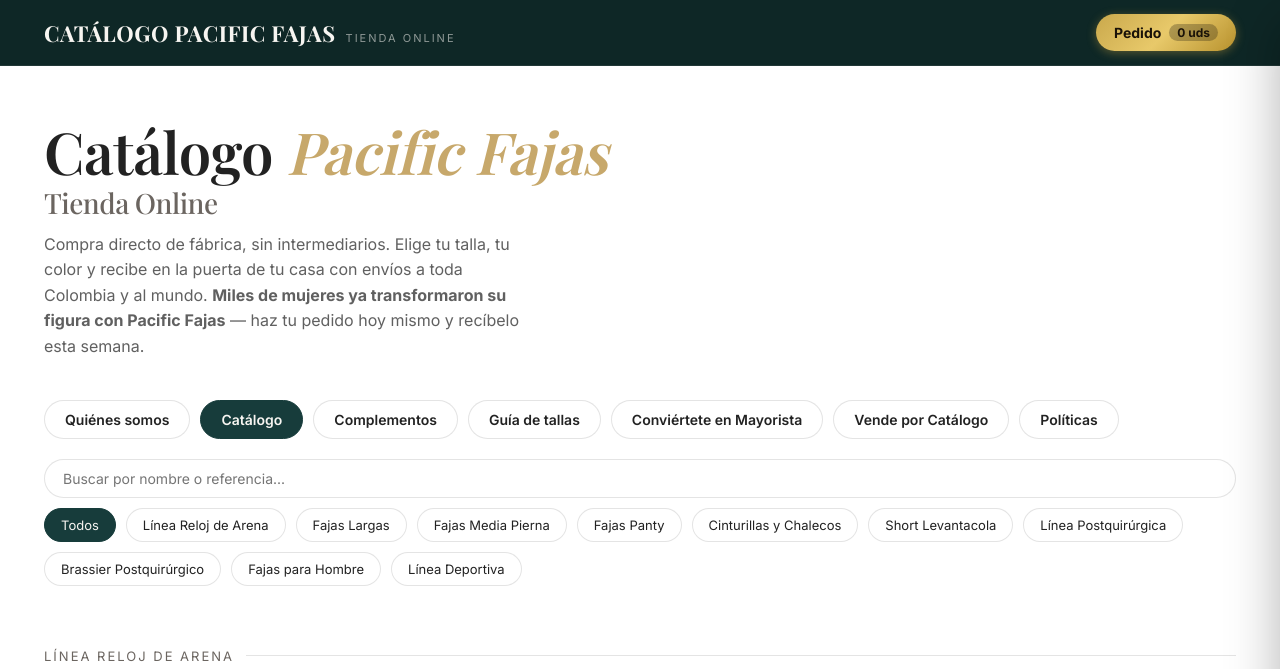
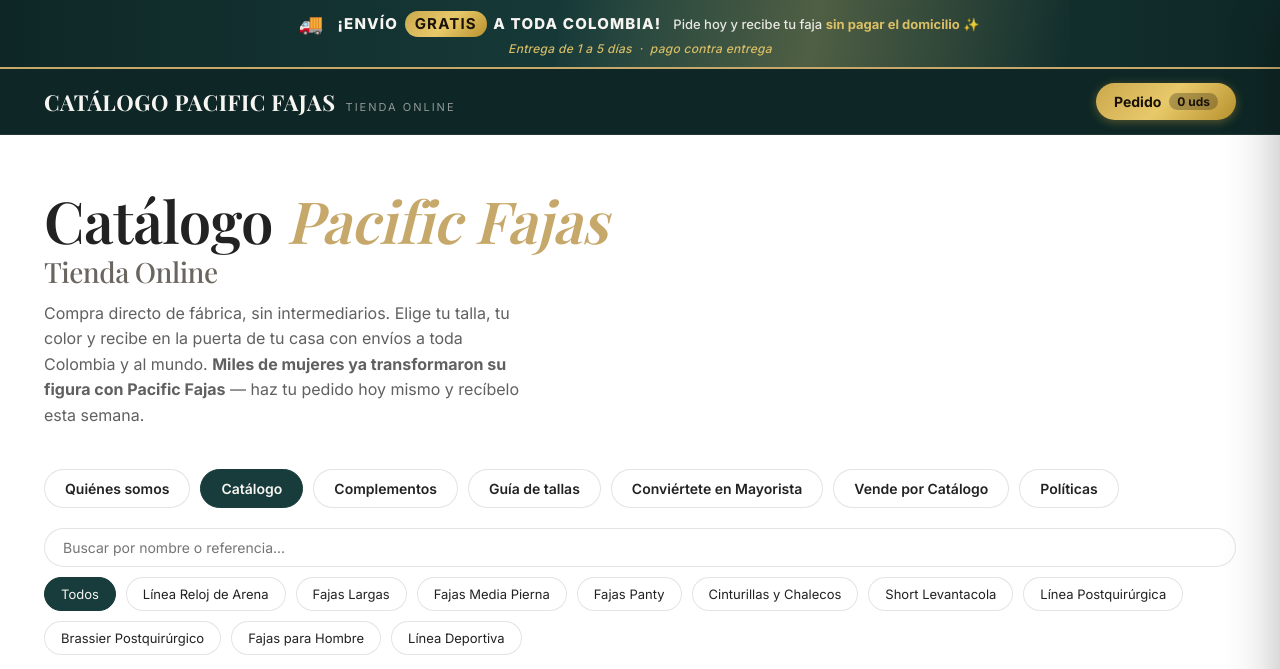
Before and after one commit to portafoliovip/catalogopacificfajas, a plain HTML site: page index.html in a window 1280 px wide. Shown: the top 669 px of the page. Drawn offline with nearby package versions, Linux system fonts and the light colour scheme; files whose address does not match are found by name; a web font is replaced by a local one.

Commit message:
Implement free shipping promo banner in index.html
Added a promotional banner for free shipping with animations.

```diff
--- a/index.html
+++ b/index.html
@@ -269,9 +269,59 @@
 @media(max-width:800px){
   .hero{grid-template-columns:1fr; padding-top:36px;}
 }
+
+/* ===== BANNER ENVÍO GRATIS ===== */
+.promo-bar{
+  position:relative; overflow:hidden;
+  background:linear-gradient(90deg,#0E2726 0%,#173C3B 50%,#0E2726 100%);
+  color:#F7F5F1; text-align:center;
+  padding:11px 16px; font-family:'Inter',sans-serif;
+  border-bottom:2px solid #C7A86B;
+}
+.promo-bar::after{
+  content:""; position:absolute; top:0; left:-60%; width:40%; height:100%;
+  background:linear-gradient(100deg,transparent,rgba(232,201,106,0.28),transparent);
+  animation:promoShine 3.8s ease-in-out infinite; pointer-events:none;
+}
+@keyframes promoShine{0%{left:-60%;}60%,100%{left:130%;}}
+.promo-inner{
+  position:relative; z-index:1; display:flex; align-items:center; justify-content:center;
+  flex-wrap:wrap; gap:6px 12px; line-height:1.3;
+}
+.promo-truck{font-size:20px; display:inline-block; animation:promoTruck 1.6s ease-in-out infinite;}
+@keyframes promoTruck{0%,100%{transform:translateX(-3px);}50%{transform:translateX(4px);}}
+.promo-main{font-weight:800; font-size:15px; letter-spacing:1.2px; text-transform:uppercase;}
+.promo-main b{
+  background:linear-gradient(135deg,#C9A84C,#E8C96A,#B8922E); color:#1a1208;
+  padding:3px 10px; border-radius:999px; margin:0 2px; display:inline-block;
+}
+.promo-sub{font-size:13px; font-weight:500; opacity:.92;}
+.promo-sub strong{color:#E8C96A; font-weight:700;}
+.promo-delivery{
+  position:relative; z-index:1; margin-top:4px;
+  font-size:12px; font-weight:500; font-style:italic; letter-spacing:.3px; text-transform:none;
+  color:#E8C96A; opacity:.9;
+}
+@media(max-width:600px){
+  .promo-delivery{font-size:11px; letter-spacing:.2px;}
+  .promo-main{font-size:13px; letter-spacing:.6px;}
+  .promo-sub{font-size:12px;}
+}
+@media(prefers-reduced-motion:reduce){
+  .promo-bar::after,.promo-truck{animation:none;}
+}
 </style>
 </head>
 <body>
+
+<div class="promo-bar" role="banner" aria-label="Promoción de envío gratis">
+  <div class="promo-inner">
+    <span class="promo-truck" aria-hidden="true">🚚</span>
+    <span class="promo-main">¡Envío <b>GRATIS</b> a toda Colombia!</span>
+    <span class="promo-sub">Pide hoy y recibe tu faja <strong>sin pagar el domicilio</strong> ✨</span>
+  </div>
+  <div class="promo-delivery">Entrega de 1 a 5 días &nbsp;·&nbsp; pago contra entrega</div>
+</div>
 
 <header class="top">
   <div class="top-inner">
```
